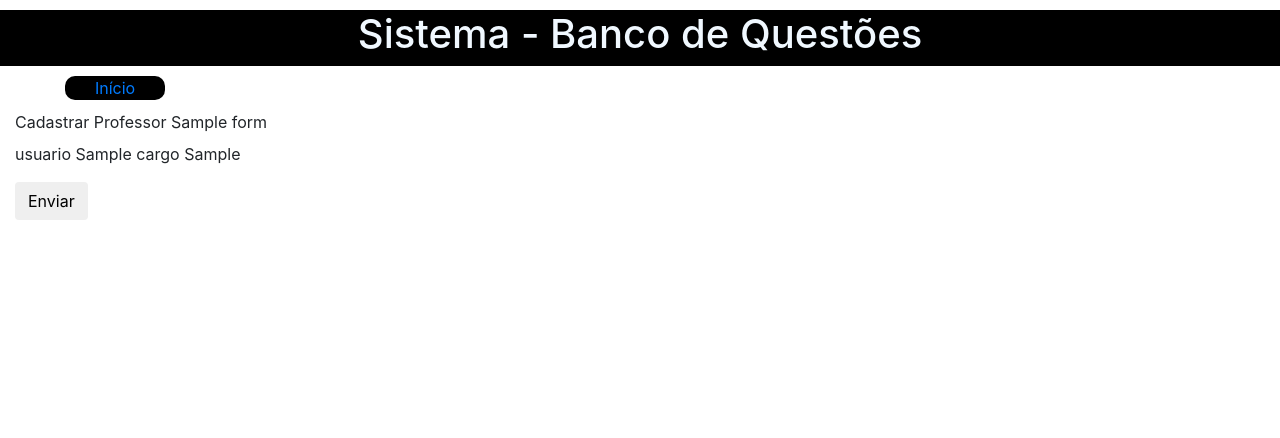
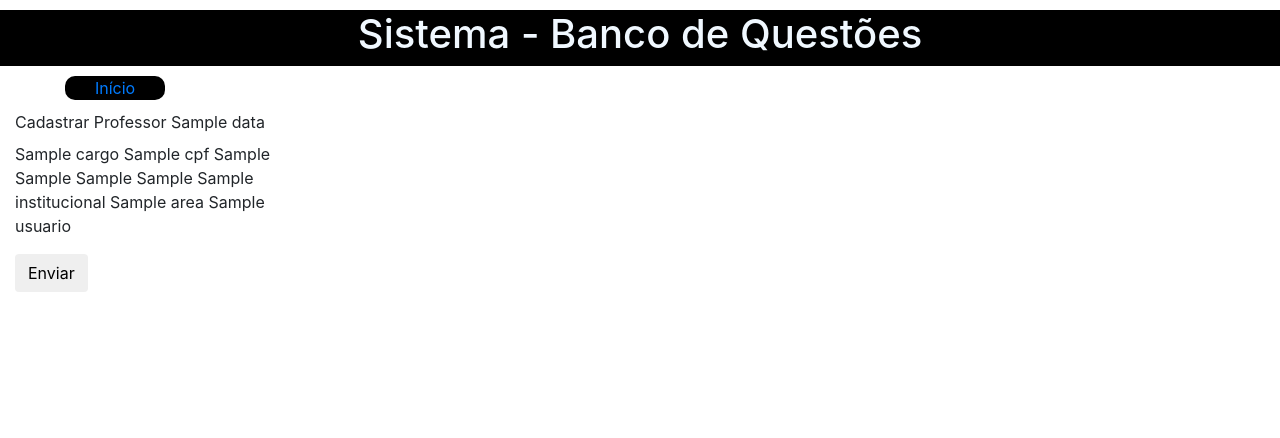
Before and after one commit to EmersonPereiraOliveira/BancoDeQuestoes, a Python web app: template Flask/app/templates/cadastrar-professor.html in a window 1280 px wide. Shown: the top 438 px of the page. Run offline with Jinja, Linux system fonts and the light colour scheme; the template is opened without the code that fills it: most values are stand-ins (such as "Sample title", 1, 10 or a date in 2020).

Commit message:
Form usuario e professor funcionando no template - cadastrar-professor

```diff
--- a/Flask/app/controllers/default_routes.py
+++ b/Flask/app/controllers/default_routes.py
@@ -16,4 +16,4 @@ def cadastrar_professor():
     form_usuario = UsuarioForm()
     form_professor = ProfessorForm()
     data = [form_usuario, form_professor]
-    return render_template("cadastrar-professor.html", form_usuario=form_usuario)
+    return render_template("cadastrar-professor.html", data=data)
--- a/Flask/app/templates/cadastrar-professor.html
+++ b/Flask/app/templates/cadastrar-professor.html
@@ -7,9 +7,17 @@
         <form action="/cadastrar-professor" method="POST">
             <div class="form-group">
                 <label>Cadastrar Professor</label>
-                {{ form_usuario.nome(class="form-control", placeholder="Insira o nome") }}
-                {{ form_usuario.cargo(class="form-control", placeholder="Insira o cargo") }}
-                {{ form_usuario.rg(class="form-control", placeholder="Insira o rg") }}
+                {{ data[0].nome(class="form-control", placeholder="Insira o nome") }}
+                {{ data[0].cargo(class="form-control", placeholder="Insira o cargo") }}
+                {{ data[0].cpf(class="form-control", placeholder="Insira o cpf") }}
+                {{ data[0].rg(class="form-control", placeholder="Insira o rg") }}
+                {{ data[0].rg(class="form-control", placeholder="Insira o rg") }}
+                {{ data[0].rg(class="form-control", placeholder="Insira o rg") }}
+                {{ data[0].rg(class="form-control", placeholder="Insira o rg") }}
+
+                {{ data[1].institucional(class="form-control", placeholder="Insira a institucional") }}
+                {{ data[1].area(class="form-control", placeholder="Insira a area") }}
+                {{ data[1].usuario(class="form-control", placeholder="Aqui vai ser um select pra buscando no bd os usários") }}
 
             </div>
             <button type="submit" class="btn btn-default">Enviar</button>
```
